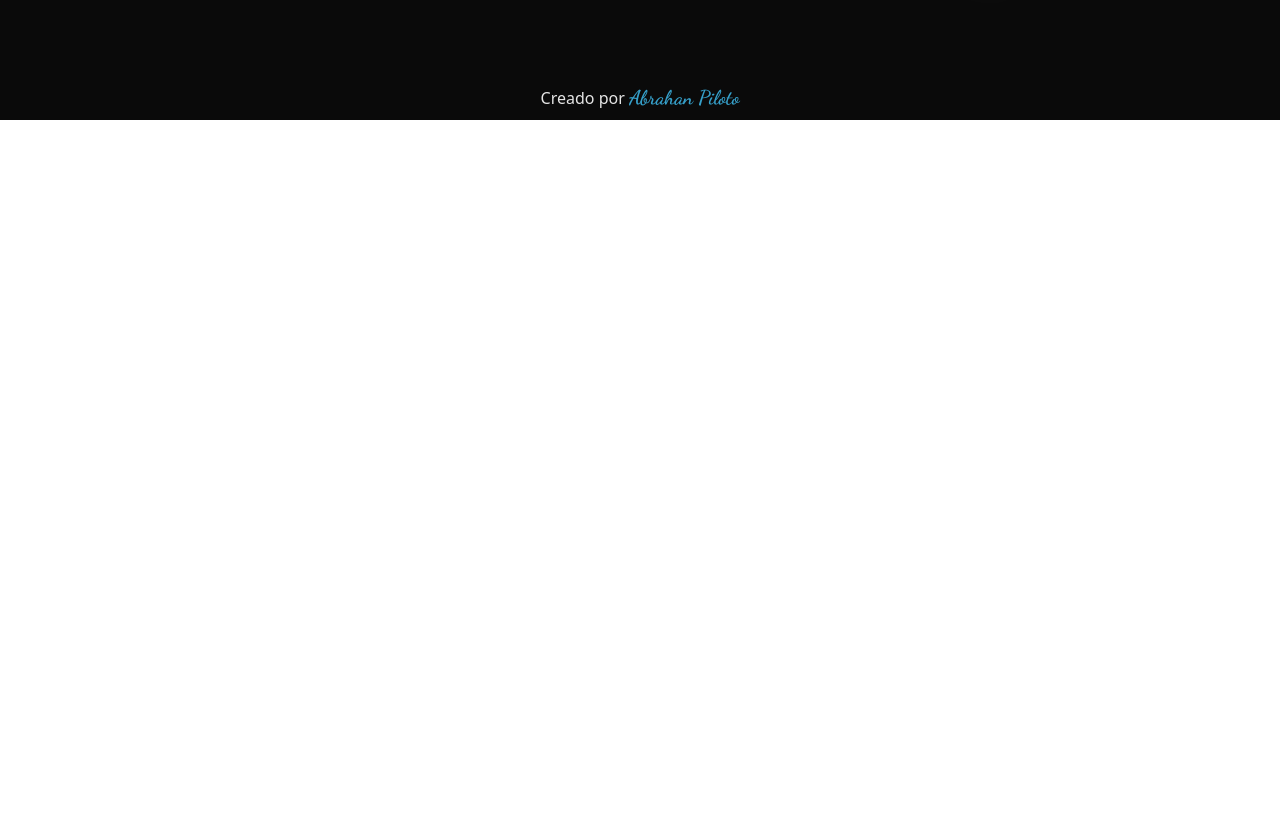
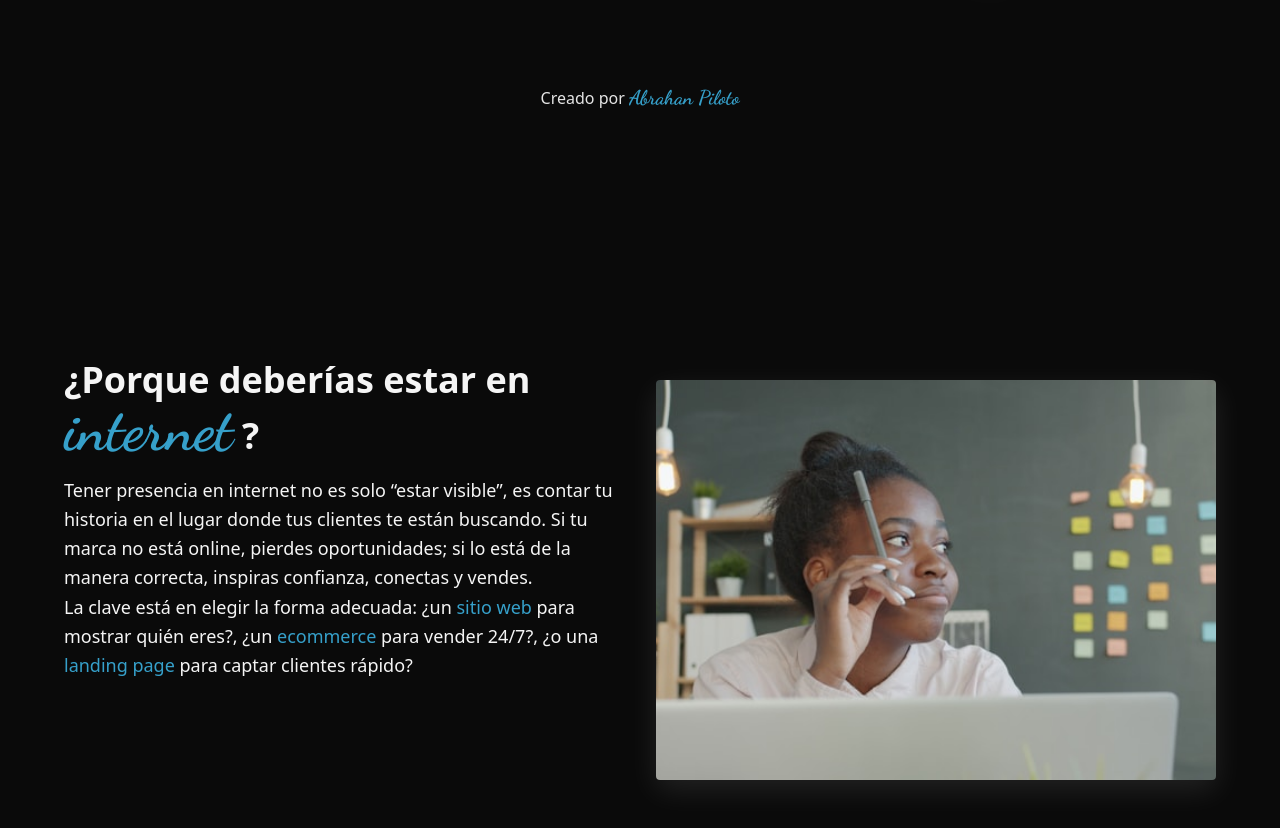
Before and after one commit to Abrahanpiloto/new-portfolio, a React (Vite) app: page /sobre-mi in a window 1280 px wide. Shown: the part 680-1508 px from the top of the page. Before the commit the page ends 800 px from the top, so only its background shows below. Built offline with nearby package versions, Linux system fonts and the light colour scheme.

Commit message:
se agrego whywebsite en aboutmepage

```diff
--- a/src/components/Aboutme.jsx
+++ b/src/components/Aboutme.jsx
@@ -3,7 +3,7 @@ import { Link } from "react-router-dom";
 
 const AboutMe = () => {
   return (
-    <section className="min-h-screen bg-yellow-50 dark:bg-neutral-950 text-neutral-800 dark:text-neutral-100 px-4 py-12 flex items-center justify-center">
+    <section className="min-h-screen bg-yellow-50 dark:bg-neutral-950 text-neutral-800 dark:text-neutral-100 px-4  flex items-center justify-center">
       <div className="absolute top-4 right-6 font-bold dark:hover:text-amber-200 hover:text-blue-600">
         <Link to="/">Inicio</Link>
       </div>
@@ -21,11 +21,11 @@ const AboutMe = () => {
           {/* <br /> */}
           <p className="max-w-md text-center lg:text-left leading-relaxed text-lg">
             Soy desarrollador web freelance. Ayudo a negocios y emprendedores a
-            destacar en internet con sitios rápidos, seguros y efectivos. Me
-            gusta que tu web no solo sea bonita o funcional, sino que cuente tu
-            historia: quién eres, qué ofreces y por qué tus clientes deberían
-            elegirte. Cada proyecto es una oportunidad de transformar una idea
-            en una experiencia digital que conecte con tu audiencia, genere
+            destacar en internet con sitios rápidos, seguros y efectivos. <br />{" "}
+            Me gusta que tu web no solo sea bonita o funcional, sino que cuente
+            tu historia: quién eres, qué ofreces y por qué tus clientes deberían
+            elegirte. <br /> Cada proyecto es una oportunidad de transformar una
+            idea en una experiencia digital que conecte con tu audiencia, genere
             confianza y convierta visitantes en clientes. <br />
             <p></p>
           </p>
--- /dev/null
+++ b/src/components/WhyWebsite.jsx
@@ -0,0 +1,59 @@
+import React from "react";
+// import { Link } from "react-router-dom";
+
+const WhyWebsite = () => {
+  return (
+    <section className="min-h-screen bg-yellow-50 dark:bg-neutral-950 text-neutral-800 dark:text-neutral-100 px-4  flex items-center justify-center">
+      <div className="flex flex-col-reverse lg:flex-row items-center lg:items-center gap-6 lg:gap-8 max-w-6xl">
+        <div className="lg:w-1/2">
+          <h1 className="lg:text-4xl text-3xl font-bold mb-4 text-center lg:text-left">
+            ¿Porque deberías estar en{" "}
+            <span
+              className="text-[#36A0CA] text-6xl"
+              style={{ fontFamily: "Dancing Script, cursive" }}
+            >
+              internet
+            </span>{" "}
+            ?
+          </h1>
+          {/* <br /> */}
+          <p className="max-w-xl text-center lg:text-left leading-relaxed text-lg">
+            {/* Un sitio web no es solo un lugar donde poner tu logo y tus datos de
+            contacto. Es un escenario donde tu proyecto puede contar su historia
+            y conectar con las personas que están buscando justo lo que tú
+            ofreces. <br /> Piensa en esto: trabajas duro para levantar tu
+            negocio, para dar un buen servicio, para que la gente confíe en ti.
+            ¿No merece todo ese esfuerzo un espacio propio, diseñado a tu
+            medida, donde puedas mostrar lo que te hace diferente? A diferencia
+            de las redes sociales, tu web es tu terreno propio: nadie te la
+            quita, nadie te cambia las reglas. <br /> Un sitio web bien hecho no
+            solo informa; conquista, persuade y emociona. Hace que quien llegue
+            diga: “este negocio me entiende, este profesional puede ayudarme”. Y
+            eso es mucho más que tener presencia: es dejar huella. */}
+            Tener presencia en internet no es solo “estar visible”, es contar tu
+            historia en el lugar donde tus clientes te están buscando. Si tu
+            marca no está online, pierdes oportunidades; si lo está de la manera
+            correcta, inspiras confianza, conectas y vendes. <br /> La clave
+            está en elegir la forma adecuada: ¿un{" "}
+            <span className="text-[#36A0CA]">sitio web</span> para mostrar quién
+            eres?, ¿un <span className="text-[#36A0CA]">ecommerce</span> para
+            vender 24/7?, ¿o una{" "}
+            <span className="text-[#36A0CA]">landing page</span> para captar
+            clientes rápido?
+          </p>
+        </div>
+
+        {/* Imagen a la derecha */}
+        <div className="lg:w-1/2 flex justify-center lg:mt-30">
+          <img
+            src="/website.jpg"
+            alt="website"
+            className="w-90 h-50 lg:w-140 lg:h-100  lg:rounded-sm object-cover dark:border-neutral-100  dark:shadow-[0_10px_30px_rgba(255,255,255,0.1)]"
+          />
+        </div>
+      </div>
+    </section>
+  );
+};
+
+export default WhyWebsite;
--- a/src/pages/Aboutmepage.jsx
+++ b/src/pages/Aboutmepage.jsx
@@ -1,11 +1,13 @@
 import React from "react";
 import Aboutme from "../components/Aboutme";
 import { Analytics } from "@vercel/analytics/react";
+import WhyWebsite from "../components/WhyWebsite";
 
 const Aboutmepage = () => {
   return (
     <div>
       <Aboutme />
+      <WhyWebsite />
       <Analytics />
     </div>
   );
```
Also changed, not shown: public/website.jpg (added).
